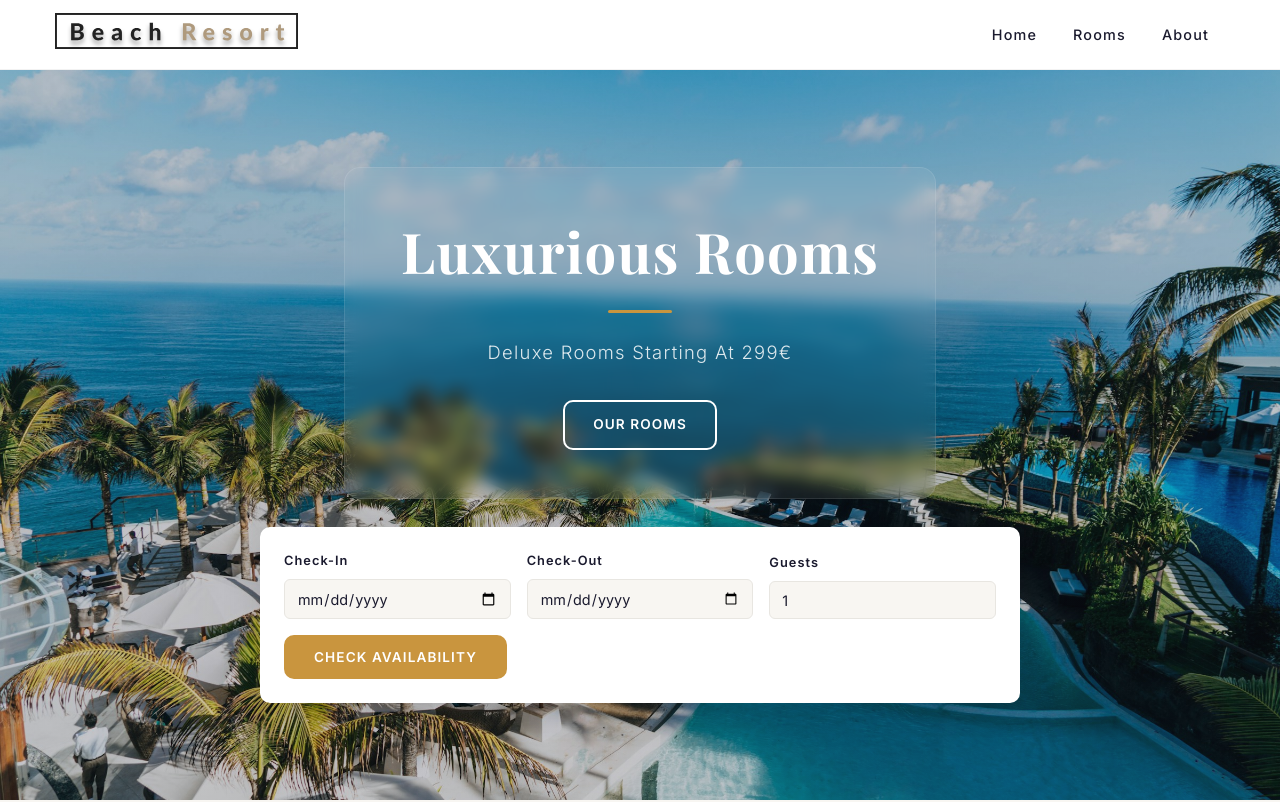
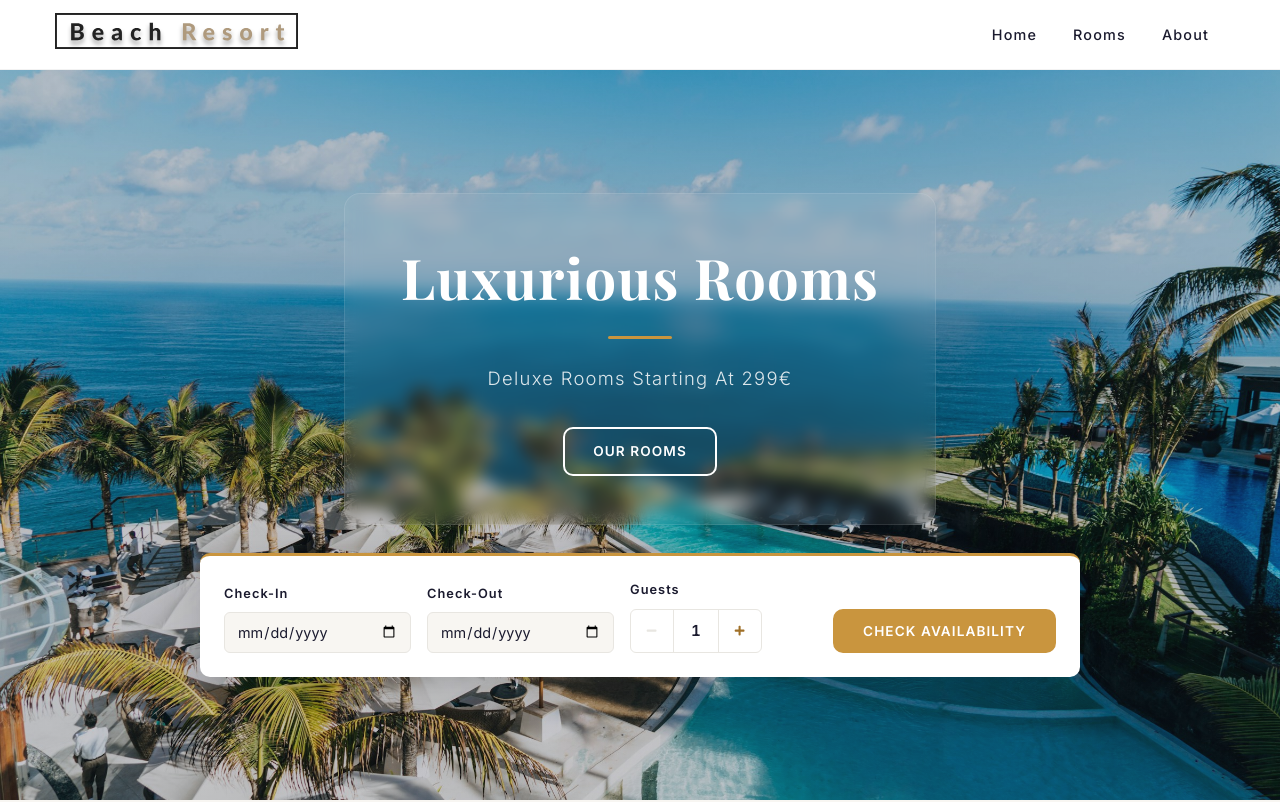
Before and after one commit to doraemonpup/react-resort, a React (Vite) app: page / in a window 1280 px wide. Shown: the top 802 px of the page. Built offline with nearby package versions, Linux system fonts and the light colour scheme; a web font is replaced by a local one.

Commit message:
feat: redesign AvailabilityForm and the extra information section

```diff
--- a/src/App.scss
+++ b/src/App.scss
@@ -7,6 +7,7 @@
 :root {
   --primaryColor: #c9953e;
   --primaryDark: #a07028;
+  --primaryInk: #8a5f1e;
   --primaryLight: #f5ecd7;
   --mainWhite: #ffffff;
   --offWhite: #f8f6f2;
@@ -18,6 +19,8 @@
   --lightShadow: 0 4px 24px rgba(0, 0, 0, 0.06);
   --darkShadow: 0 8px 40px rgba(0, 0, 0, 0.12);
   --borderRadius: 10px;
+  --dangerColor: #9c3b2e;
+  --dangerLight: #fbeeea;
 }
 
 body {
@@ -588,31 +591,99 @@ p {
   width: 90vw;
   max-width: 1170px;
   margin: 0 auto 4rem;
+}
 
-  h6 {
+.room-extras-card {
+  background: var(--offWhite);
+  border: 1px solid var(--mainGrey);
+  border-radius: var(--borderRadius);
+  padding: 2.5rem;
+}
+
+.room-extras-head {
+  display: flex;
+  flex-wrap: wrap;
+  align-items: baseline;
+  justify-content: space-between;
+  gap: 1rem;
+  padding-bottom: 1rem;
+  border-bottom: 1px solid var(--mainGrey);
+
+  h3 {
+    margin-bottom: 0;
+    font-size: 1.5rem;
+    letter-spacing: 0.01em;
+  }
+}
+
+.room-extras-flags {
+  display: flex;
+  flex-wrap: wrap;
+  gap: 0.5rem;
+
+  span {
+    display: inline-flex;
+    align-items: center;
+    gap: 0.45rem;
+    background: var(--primaryLight);
+    color: var(--mainBlack);
+    border-radius: 999px;
+    padding: 0.35rem 0.85rem;
+    font-size: 0.75rem;
+    font-weight: 600;
+    letter-spacing: 0.04em;
+    font-family: 'Inter', sans-serif;
     text-transform: capitalize;
-    letter-spacing: var(--mainSpacing);
-    font-family: 'Inter', sans-serif;
-    font-size: 0.9rem;
-    font-weight: 600;
-    margin-bottom: 1rem;
-    color: var(--mainBlack);
+
+    svg {
+      font-size: 0.8rem;
+      color: var(--primaryDark);
+    }
   }
 }
 
 .extras {
   list-style-type: none;
   display: grid;
-  grid-template-columns: repeat(auto-fit, minmax(260px, 1fr));
-  gap: 0.6rem;
+  grid-template-columns: 1fr;
+  column-gap: 3rem;
 
   li {
-    padding: 0.6rem 1rem;
-    background: var(--offWhite);
-    border-radius: 6px;
+    display: flex;
+    align-items: flex-start;
+    gap: 0.8rem;
+    padding: 1rem 0;
+    border-bottom: 1px solid var(--mainGrey);
+    font-size: 0.95rem;
+    line-height: 1.55;
+    color: var(--mainBlack);
+
+    &:last-child {
+      border-bottom: none;
+    }
+  }
+
+  .extra-icon {
+    flex-shrink: 0;
+    margin-top: 0.3rem;
     font-size: 0.9rem;
-    color: var(--mainBlack);
-    font-weight: 400;
+    color: var(--primaryColor);
+  }
+}
+
+@media screen and (min-width: 768px) {
+  .extras {
+    grid-template-columns: 1fr 1fr;
+
+    li:nth-last-child(-n + 2) {
+      border-bottom: none;
+    }
+  }
+}
+
+@media screen and (max-width: 576px) {
+  .room-extras-card {
+    padding: 1.75rem 1.5rem;
   }
 }
 
@@ -756,20 +827,129 @@ input[type='range'].form-control {
   display: grid;
   gap: 1rem;
   align-items: end;
+  text-align: left;
 
-  .availability-form-errors {
-    grid-column: 1 / -1;
+  .btn-primary {
+    justify-self: start;
+  }
+}
 
-    p {
-      color: var(--primaryDark);
-      font-size: 0.85rem;
-      font-weight: 500;
-      margin-bottom: 0.25rem;
+.availability-form-errors {
+  grid-column: 1 / -1;
+  background: var(--dangerLight);
+  border-left: 3px solid var(--dangerColor);
+  border-radius: 0 6px 6px 0;
+  padding: 0.75rem 1rem;
+
+  p {
+    color: var(--dangerColor);
+    font-size: 0.85rem;
+    font-weight: 500;
+
+    & + p {
+      margin-top: 0.25rem;
+    }
+  }
+}
+
+.availability-dates {
+  display: grid;
+  grid-template-columns: 1fr;
+  gap: 1rem;
+}
+
+.availability-guests {
+  .guest-row {
+    display: flex;
+    align-items: center;
+    gap: 0.9rem;
+  }
+}
+
+.availability-hint {
+  font-size: 0.78rem;
+  color: var(--darkGrey);
+  letter-spacing: 0.02em;
+}
+
+.guest-stepper {
+  display: inline-flex;
+  align-items: center;
+  border: 1px solid var(--mainGrey);
+  border-radius: 6px;
+  background: var(--mainWhite);
+  overflow: hidden;
+
+  button {
+    display: grid;
+    place-items: center;
+    width: 2.6rem;
+    height: 2.6rem;
+    border: none;
+    background: transparent;
+    color: var(--primaryDark);
+    font-size: 0.7rem;
+    cursor: pointer;
+    transition: var(--mainTransition);
+
+    &:hover:not(:disabled) {
+      background: var(--primaryLight);
+      color: var(--mainBlack);
+    }
+
+    &:disabled {
+      color: var(--mainGrey);
+      cursor: not-allowed;
+    }
+
+    &:focus-visible {
+      outline: none;
+      box-shadow: inset 0 0 0 2px var(--primaryColor);
     }
   }
 
-  .btn-primary {
-    justify-self: start;
+  output {
+    min-width: 2.9rem;
+    line-height: 2.6rem;
+    text-align: center;
+    border-left: 1px solid var(--mainGrey);
+    border-right: 1px solid var(--mainGrey);
+    font-size: 0.95rem;
+    font-weight: 600;
+    font-variant-numeric: tabular-nums;
+    color: var(--mainBlack);
+  }
+}
+
+.availability-total {
+  display: grid;
+  grid-template-columns: 1fr auto;
+  gap: 0.4rem 1rem;
+  padding-top: 1rem;
+  border-top: 1px solid var(--mainGrey);
+
+  div {
+    display: contents;
+  }
+
+  dt {
+    font-size: 0.78rem;
+    font-weight: 600;
+    letter-spacing: var(--mainSpacing);
+    text-transform: capitalize;
+    color: var(--darkGrey);
+  }
+
+  dd {
+    font-size: 0.95rem;
+    color: var(--mainBlack);
+    font-variant-numeric: tabular-nums;
+  }
+
+  div:last-child dd {
+    font-size: 1.05rem;
+    font-weight: 700;
+    color: var(--primaryInk);
   }
 }
 
@@ -778,11 +958,100 @@ input[type='range'].form-control {
   max-width: 1170px;
   margin: 0 auto;
   grid-template-columns: repeat(auto-fit, minmax(180px, 1fr));
+
+  .availability-dates {
+    display: contents;
+  }
+
+  .availability-hint {
+    display: none;
+  }
+
+  .btn-primary {
+    white-space: nowrap;
+  }
+}
+
+/* the booking card: room pages and the /book search strip */
+.availability-form--panel,
+.book-search .availability-form--strip {
+  width: 100%;
+  max-width: 520px;
+  margin: 0 auto;
+  padding: 2rem;
+  background: var(--mainWhite);
+  border: 1px solid var(--mainGrey);
+  border-top: 3px solid var(--primaryColor);
+  border-radius: var(--borderRadius);
+  box-shadow: var(--lightShadow);
+  align-items: stretch;
+
+  .form-control {
+    background: var(--mainWhite);
+    padding: 0.7rem 0.85rem;
+    font-size: 0.95rem;
+    font-variant-numeric: tabular-nums;
+  }
+
+  .btn-primary {
+    justify-self: stretch;
+    text-align: center;
+    padding: 0.85rem 1.25rem;
+    white-space: nowrap;
+  }
 }
 
 .availability-form--panel {
-  max-width: 480px;
   grid-template-columns: 1fr;
+  gap: 1.25rem;
+}
+
+.availability-header {
+  display: flex;
+  flex-wrap: wrap;
+  align-items: baseline;
+  justify-content: space-between;
+  gap: 0.35rem 1rem;
+  padding-bottom: 1rem;
+  border-bottom: 1px solid var(--mainGrey);
+
+  h4 {
+    margin-bottom: 0;
+    font-size: 1.4rem;
+    letter-spacing: 0.01em;
+  }
+
+  .availability-rate {
+    font-size: 0.95rem;
+    font-weight: 600;
+    color: var(--primaryInk);
+    font-variant-numeric: tabular-nums;
+
+    span {
+      font-size: 0.75rem;
+      font-weight: 500;
+      color: var(--darkGrey);
+      letter-spacing: 0.02em;
+    }
+  }
+}
+
+.book-search .availability-form--strip {
+  max-width: 1000px;
+  padding: 1.75rem;
+  grid-template-columns: repeat(auto-fit, minmax(170px, 1fr));
+}
+
+@media screen and (min-width: 420px) {
+  .availability-form--panel .availability-dates {
+    grid-template-columns: 1fr 1fr;
+  }
+}
+
+@media screen and (max-width: 576px) {
+  .availability-form--panel {
+    padding: 1.5rem;
+  }
 }
 
 .book-search {
@@ -974,30 +1243,45 @@ input[type='range'].form-control {
   align-items: center;
   gap: 1.75rem;
   padding: 0 1rem;
+  width: 100%;
 
   .banner {
     margin-bottom: 0;
   }
 
   .availability-form--strip {
-    width: auto;
-    max-width: 760px;
+    width: 100%;
+    min-width: 0;
+    max-width: 880px;
     margin: 0;
     background: var(--mainWhite);
     border-radius: var(--borderRadius);
+    border-top: 3px solid var(--primaryColor);
     box-shadow: var(--darkShadow);
     padding: 1.5rem;
+    grid-template-columns: repeat(auto-fit, minmax(150px, 1fr));
+  }
+}
+
+@media screen and (min-width: 700px) {
+  .home-cta .availability-form--strip {
+    grid-template-columns: repeat(3, minmax(0, 1fr)) auto;
   }
 }
 
 .room-booking {
-  width: 90vw;
-  max-width: 1170px;
-  margin: 0 auto 6rem;
+  background: var(--offWhite);
+  border-top: 1px solid var(--mainGrey);
+  border-bottom: 1px solid var(--mainGrey);
+  padding: 5rem 1.5rem 6rem;
+}
+/* end of home cta + room booking panel */
 
-  .availability-form--panel {
-    max-width: 480px;
-    margin: 0 auto;
+@media (prefers-reduced-motion: reduce) {
+  *,
+  *::before,
+  *::after {
+    transition-duration: 0.01ms !important;
+    animation-duration: 0.01ms !important;
   }
 }
-/* end of home cta + room booking panel */
--- a/src/components/AvailabilityForm.jsx
+++ b/src/components/AvailabilityForm.jsx
@@ -1,14 +1,35 @@
 import { useState } from 'react';
-import { toDateKey } from '../bookingStore';
+import { FaMinus, FaPlus } from 'react-icons/fa';
+import { nightsBetween, toDateKey } from '../bookingStore';
+
+const clampGuests = (value, max) =>
+  Math.min(Math.max(Number(value) || 1, 1), Math.max(max, 1));
 
 // Reusable stay search: dates + guests. Calls onSubmit only with valid data.
-// variant: 'strip' (horizontal, home hero) | 'panel' (stacked, room pages).
-const AvailabilityForm = ({ variant = 'panel', initial, onSubmit }) => {
+// variant: 'strip' (horizontal, home hero / book page) | 'panel' (card, room pages).
+const AvailabilityForm = ({
+  variant = 'panel',
+  initial,
+  maxGuests = 10,
+  nightlyRate,
+  title = 'Reserve this room',
+  onSubmit,
+}) => {
   const todayKey = toDateKey(new Date());
   const [checkIn, setCheckIn] = useState(initial?.checkIn ?? '');
   const [checkOut, setCheckOut] = useState(initial?.checkOut ?? '');
-  const [guests, setGuests] = useState(initial?.guests ?? 1);
+  const [guests, setGuests] = useState(() =>
+    clampGuests(initial?.guests ?? 1, maxGuests)
+  );
   const [errors, setErrors] = useState([]);
+
+  const nights =
+    checkIn && checkOut && checkOut > checkIn
+      ? nightsBetween(checkIn, checkOut)
+      : 0;
+
+  const stepGuests = step =>
+    setGuests(current => clampGuests(current + step, maxGuests));
 
   const handleSubmit = event => {
     event.preventDefault();
@@ -21,6 +42,9 @@ const AvailabilityForm = ({ variant = 'panel', initial, onSubmit }) => {
     }
     if (checkIn && checkOut && checkOut <= checkIn) {
       found.push('Check-out must be after check-in');
+    }
+    if (guests > maxGuests) {
+      found.push(`This room sleeps ${maxGuests}.`);
     }
     if (found.length > 0) {
       setErrors(found);
@@ -36,6 +60,16 @@ const AvailabilityForm = ({ variant = 'panel', initial, onSubmit }) => {
       onSubmit={handleSubmit}
       noValidate
     >
+      {variant === 'panel' && title && (
+        <header className='availability-header'>
+          <h4>{title}</h4>
+          {nightlyRate > 0 && (
+            <p className='availability-rate'>
+              {nightlyRate}€ <span>per night</span>
+            </p>
+          )}
+        </header>
+      )}
       {errors.length > 0 && (
         <div className='availability-form-errors' role='alert'>
           {errors.map((error, index) => (
@@ -43,6 +77,7 @@ const AvailabilityForm = ({ variant = 'panel', initial, onSubmit }) => {
           ))}
         </div>
       )}
+      <div className='availability-dates'>
         <div className='form-group'>
           <label htmlFor={`check-in-${variant}`}>check-in</label>
           <input
@@ -51,6 +86,7 @@ const AvailabilityForm = ({ variant = 'panel', initial, onSubmit }) => {
             className='form-control'
             value={checkIn}
             min={todayKey}
+            aria-invalid={errors.length > 0}
             onChange={event => setCheckIn(event.target.value)}
           />
         </div>
@@ -62,20 +98,58 @@ const AvailabilityForm = ({ variant = 'panel', initial, onSubmit }) => {
             className='form-control'
             value={checkOut}
             min={checkIn || todayKey}
+            aria-invalid={errors.length > 0}
             onChange={event => setCheckOut(event.target.value)}
           />
         </div>
-      <div className='form-group'>
+      </div>
+      <div className='form-group availability-guests'>
         <label htmlFor={`guests-${variant}`}>guests</label>
-        <input
-          type='number'
+        <div className='guest-row'>
+          <div className='guest-stepper'>
+            <button
+              type='button'
+              aria-label='One fewer guest'
+              onClick={() => stepGuests(-1)}
+              disabled={guests <= 1}
+            >
+              <FaMinus />
+            </button>
+            <output
               id={`guests-${variant}`}
-          className='form-control'
-          value={guests}
-          min='1'
-          onChange={event => setGuests(event.target.value)}
-        />
+              aria-live='polite'
+              aria-atomic='true'
+            >
+              {guests}
+            </output>
+            <button
+              type='button'
+              aria-label='One more guest'
+              onClick={() => stepGuests(1)}
+              disabled={guests >= maxGuests}
+            >
+              <FaPlus />
+            </button>
           </div>
+          <span className='availability-hint'>
+            {maxGuests === 1 ? 'Sleeps 1' : `Sleeps ${maxGuests}`}
+          </span>
+        </div>
+      </div>
+      {nights > 0 && nightlyRate > 0 && (
+        <dl className='availability-total'>
+          <div>
+            <dt>stay</dt>
+            <dd>
+              {nights} {nights === 1 ? 'night' : 'nights'} × {nightlyRate}€
+            </dd>
+          </div>
+          <div>
+            <dt>total</dt>
+            <dd>{nights * nightlyRate}€</dd>
+          </div>
+        </dl>
+      )}
       <button type='submit' className='btn-primary'>
         Check availability
       </button>
--- a/src/pages/Book.jsx
+++ b/src/pages/Book.jsx
@@ -11,6 +11,7 @@ const Book = () => {
   const checkIn = searchParams.get('checkIn') || '';
   const checkOut = searchParams.get('checkOut') || '';
   const guests = parseInt(searchParams.get('guests'), 10);
+  const maxGuests = Math.max(...roomContext.rooms.map(room => room.capacity), 1);
 
   const nights = nightsBetween(checkIn, checkOut);
   const valid =
@@ -37,6 +38,7 @@ const Book = () => {
         </div>
         <AvailabilityForm
           variant='strip'
+          maxGuests={maxGuests}
           initial={
             valid ? { checkIn, checkOut, guests } : undefined
           }
```
Also changed, not shown: src/components/RoomFilter.jsx (+5 -3 lines), src/pages/BookRoom.jsx (+7 -1 lines), src/pages/SingleRoom.jsx (+59 -13 lines). Lines whose indentation alone changed are shown as unchanged.
